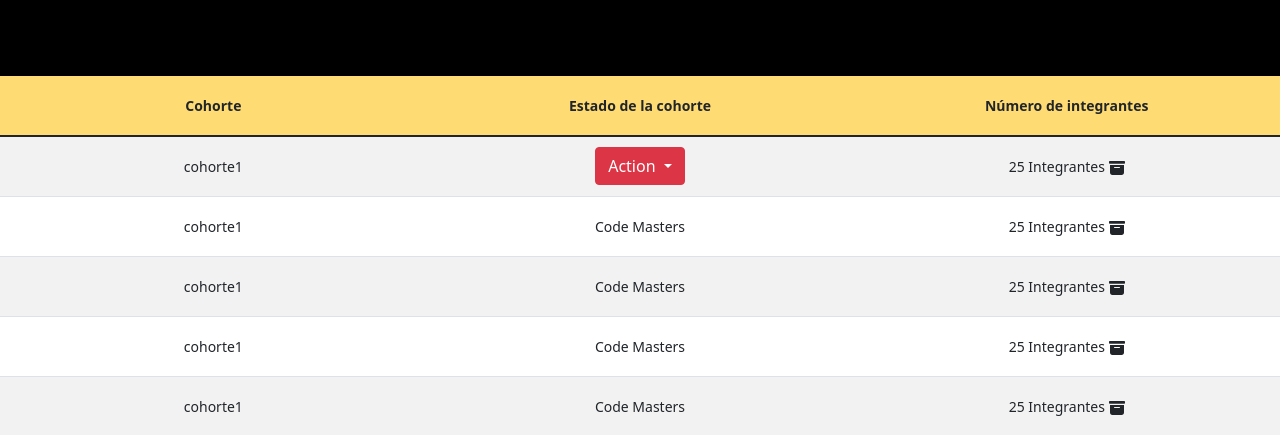
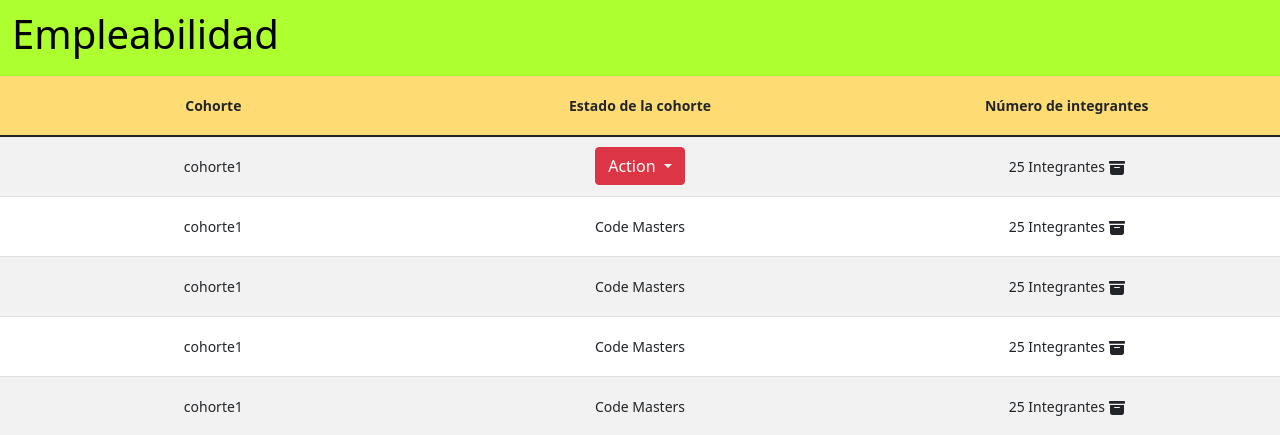
Before and after one commit to programateacademy/c9-interno-empleabilidad, a Django app: page /cohortes/ in a window 1280 px wide. Shown: the top 435 px of the page. Run offline with Django 4.2, Linux system fonts and the light colour scheme.

Commit message:
resolving errors in Dashboard/templates/Dashboard/dashboardCohorte.html

```diff
--- a/Dashboard/static/Css/styledashboard.css
+++ b/Dashboard/static/Css/styledashboard.css
@@ -1,9 +1,9 @@
 /* Estilos para la barra de navegación */
 
 .navbar {
-  background-color: black;
+  background-color: greenyellow;
   padding: 10px 0;
-
+  color: white;
 }
 
 .navbar-tittle{
--- a/Dashboard/templates/Dashboard/dashboardCohorte.html
+++ b/Dashboard/templates/Dashboard/dashboardCohorte.html
@@ -5,7 +5,7 @@
     <meta charset="utf-8">
     <meta name="viewport" content="width=device-width, initial-scale=1">
     <link href="https://cdn.jsdelivr.net/npm/bootstrap@5.1.3/dist/css/bootstrap.min.css" rel="stylesheet" integrity="sha384-1BmE4kWBq78iYhFldvKuhfTAU6auU8tT94WrHftjDbrCEXSU1oBoqyl2QvZ6jIW3" crossorigin="anonymous">
-    <link rel="stylesheet" href="{% static '/Dashboard/static/Css/styledashboard.css' %}">
+    <link rel="stylesheet" type="text/css" href="../../static/Css/styledashboard.css">
 
   </head>
   <body>
--- a/Dashboard/views.py
+++ b/Dashboard/views.py
@@ -18,11 +18,11 @@ def cohortes(request):  #para agregar cohortes
     return render(request, 'Dashboard/dashboardCohorte.html')
 
 
-def addstudent(requeste):
-    return render(requeste, 'Dashboard/dashboardAddStudent.html')
+def addstudent(request):
+    return render(request, 'Dashboard/dashboardAddStudent.html')
 
-def students(requeste):
-    return render(requeste, 'Dashboard/dashboardStudent.html')
+def students(request):
+    return render(request, 'Dashboard/dashboardStudent.html')
 
 
 
```
